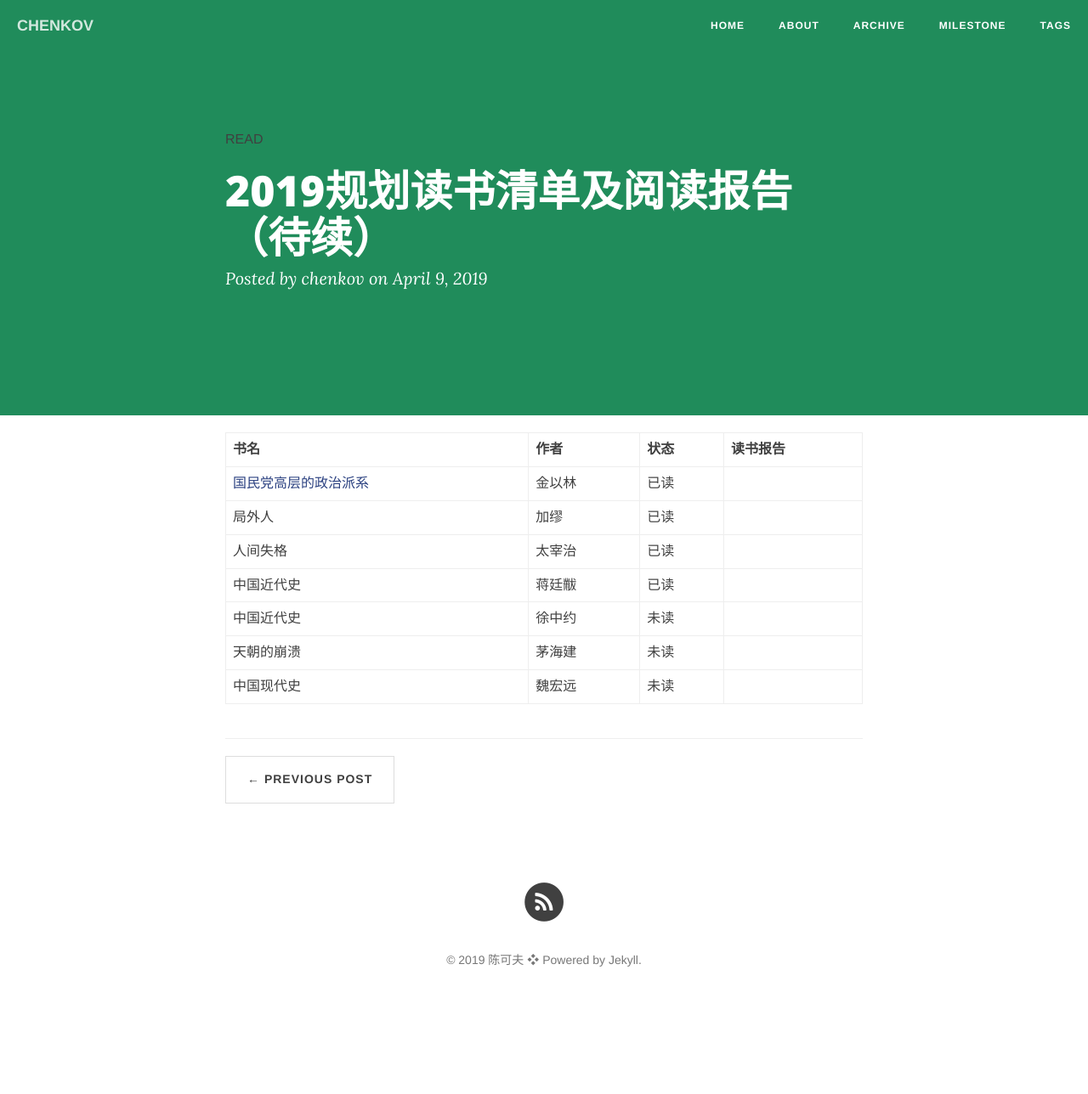
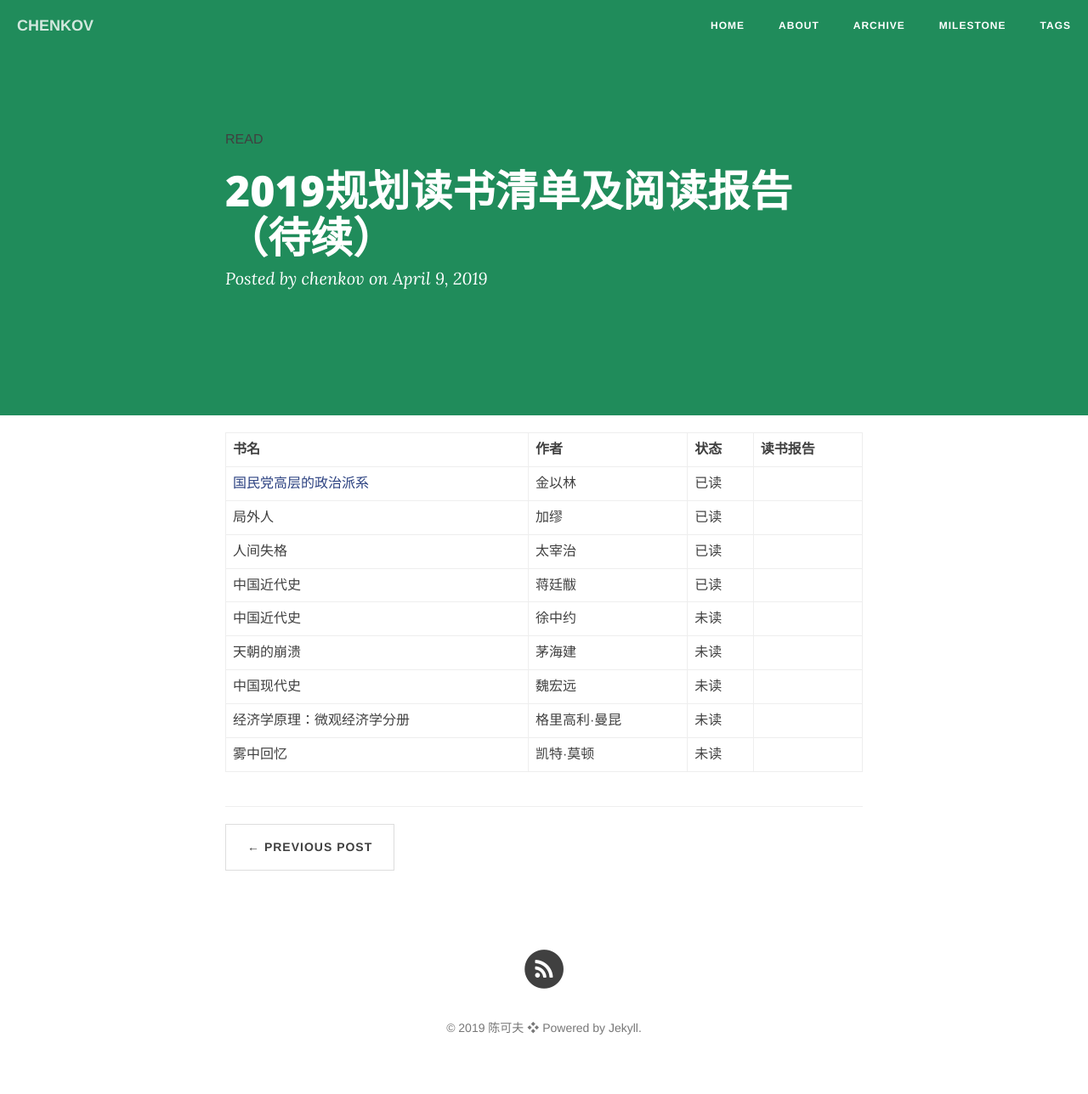
Before and after one commit to Chenkov21/chenkov, a Jekyll site: the page built from _posts/2019-04-09-2019规划读书清单及阅读报告.md, in a window 1280 px wide. Shown: the whole page at 85% size. Built offline with Jekyll 4.4.1, drawn with Linux system fonts in a browser that asks for light colours; nearby versions of some CDN libraries; comment, search, counter and statistics services are not loaded; before the commit the page ends 1208 px from its top, so only the background shows below that.

Commit message:
supplement

```diff
--- a/_posts/2019-04-09-2019规划读书清单及阅读报告.md
+++ b/_posts/2019-04-09-2019规划读书清单及阅读报告.md
@@ -15,3 +15,5 @@ tags: [READ]
 | 中国近代史 | 徐中约 | 未读 | |
 | 天朝的崩溃 | 茅海建 | 未读 | |
 | 中国现代史 | 魏宏远 | 未读 | |
+| 经济学原理：微观经济学分册 | 格里高利·曼昆 | 未读 | |
+| 雾中回忆 | 凯特·莫顿 | 未读 | |
```
